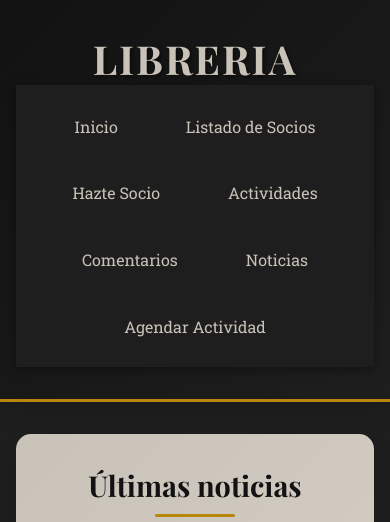
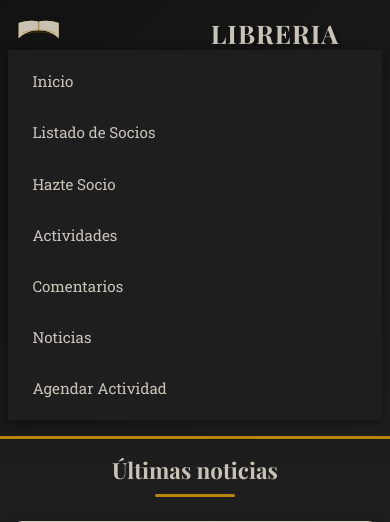
Before and after one commit to JavierMB91/Desarrollo-Web-en-Entorno-Cliente, a PHP site: page / in a window 390 px wide. Shown: the top 522 px of the page. Run offline with PHP 8.4, Linux system fonts and the light colour scheme; data comes from the database, SQL or seed files in the repository.

Commit message:
FINFIFNIFNIFNIFNFI

```diff
--- a/Formulario Club Deportivo/app/css/estilos.css
+++ b/Formulario Club Deportivo/app/css/estilos.css
@@ -202,6 +202,52 @@ section p {
 }
 
 .lista-noticias h2::after {
+    content: '';
+    position: absolute;
+    bottom: 0;
+    left: 50%;
+    transform: translateX(-50%);
+    width: 80px;
+    height: 3px;
+    background: var(--dorado-viejo);
+    border-radius: 2px;
+}
+
+/* Reutilizable para títulos de sección en index.php */
+.titulo-seccion {
+    text-align: center;
+    margin-bottom: 1.5rem;
+    font-family: 'Playfair Display', serif;
+    color: var(--papel-antiguo);
+    font-size: 1.8rem;
+    position: relative;
+    padding-bottom: 0.8rem;
+}
+
+.titulo-seccion::after {
+    content: '';
+    position: absolute;
+    bottom: 0;
+    left: 50%;
+    transform: translateX(-50%);
+    width: 80px;
+    height: 3px;
+    background: var(--dorado-viejo);
+    border-radius: 2px;
+}
+
+/* Estilo para el título de la vista individual de noticia */
+.titulo-noticia {
+    text-align: center;
+    margin-bottom: 1.5rem;
+    font-family: 'Playfair Display', serif;
+    color: var(--papel-antiguo);
+    font-size: 1.8rem;
+    position: relative;
+    padding-bottom: 0.8rem;
+}
+
+.titulo-noticia::after {
     content: '';
     position: absolute;
     bottom: 0;
@@ -1170,3 +1216,69 @@ footer {
     margin-top: auto;
     border-top: 3px solid var(--dorado-viejo);
 }
+
+/* ===== MEDIA QUERIES: RESPONSIVE (MÓVILES, TABLETS, TABLET+ ===== */
+/* Mobile phones (portrait) */
+@media (max-width: 575.98px) {
+    header { padding: 1rem 0.5rem; }
+    .titulo-club { font-size: 1.6rem; letter-spacing: 1px; }
+    .logo-club {
+        position: absolute;
+        left: 8px;
+        transform: translate(0, -5%);
+        height: 54px;
+        max-width: 140px;
+        z-index: 120;
+    }
+    .titulo-con-logo { padding-left: 160px; }
+    .navegador { top: 70px; padding: 0.6rem; }
+    .menu { gap: 0.5rem; flex-direction: column; align-items: stretch; }
+    .menu li a { padding: 0.6rem 0.8rem; font-size: 0.95rem; border-radius: 20px; }
+    main { margin: 1rem auto; padding: 0 0.75rem; }
+    section { padding: 1rem; border-radius: 10px; }
+    .titulo-seccion, .lista-noticias h2, .titulo-noticia { font-size: 1.4rem; }
+    form { padding: 1.2rem; margin: 1rem; max-width: 100%; }
+    .bloque-form input, .bloque-form select, .bloque-form textarea { font-size: 1rem; padding: 0.8rem; }
+    .bloque-form img { width: 100%; max-width: 100%; margin: 1rem 0; }
+    .noticias-grid, .noticias-grid-3 { grid-template-columns: 1fr; }
+    .noticia-card { height: auto; padding: 1rem; }
+    .noticia-card .imagen-noticia { height: 160px; }
+    .servicio-card { flex: 0 0 100%; max-width: 100%; }
+    .servicios-lista { gap: 12px; padding: 0 0.5rem; }
+    .socios-lista { grid-template-columns: 1fr; gap: 12px; }
+    .socio-card { max-width: 100%; min-height: auto; padding: 1rem; }
+    .tarjeta-testimonio { flex: 0 0 100%; }
+    .contenedor-botones { flex-direction: column; gap: 0.5rem; }
+    footer { padding: 1.5rem; font-size: 0.95rem; }
+}
+
+/* Small devices / tablets */
+@media (min-width: 576px) and (max-width: 991.98px) {
+    header { padding: 1.2rem 0.75rem; }
+    .titulo-club { font-size: 2rem; }
+    .logo-club { height: 62px; transform: translate(-190%, -5%); }
+    .menu { gap: 0.75rem; flex-wrap: wrap; justify-content: center; }
+    .menu li a { padding: 0.7rem 1rem; font-size: 1rem; }
+    main { margin: 1.5rem auto; padding: 0 1rem; }
+    section { padding: 1.2rem; }
+    form { max-width: 90%; padding: 1.5rem; }
+    .noticias-grid { grid-template-columns: repeat(2, 1fr); }
+    .noticia-card { height: auto; }
+    .noticia-card .imagen-noticia { height: 180px; }
+    .servicio-card { flex: 0 0 calc(50% - 20px); }
+    .testimonios-lista .tarjeta-testimonio { flex: 0 0 calc(50% - 25px); }
+    .socios-lista { grid-template-columns: repeat(2, 1fr); }
+    footer { padding: 1.75rem; }
+}
+
+/* Medium and larger: ensure comfortable spacing on narrow desktops */
+@media (min-width: 992px) and (max-width: 1199.98px) {
+    main { max-width: 1000px; }
+    .servicio-card { flex: 0 0 calc(33.333% - 20px); }
+    .noticias-grid { grid-template-columns: repeat(3, 1fr); }
+}
+
+/* Utility: ensure images and media scale nicely */
+img, picture, .imagen-noticia { max-width: 100%; height: auto; }
+
+/* Fin Media Queries */
--- a/Formulario Club Deportivo/app/index.php
+++ b/Formulario Club Deportivo/app/index.php
@@ -33,8 +33,8 @@ require_once 'conexion.php';
     <!-- ============================ -->
     <!--          NOTICIAS            -->
     <!-- ============================ -->
+    <h2 class="titulo-seccion">Últimas noticias</h2>
     <section class="lista-noticias">
-    <h2>Últimas noticias</h2>
 
     <?php
         // Solo noticias cuya fecha ya pasó y solo 3
@@ -79,8 +79,8 @@ require_once 'conexion.php';
     <!-- ============================ -->
     <!--        TESTIMONIO            -->
     <!-- ============================ -->
+    <h2 class="titulo-seccion">Testimonio destacado</h2>
     <section class="testimonio">
-    <h2>Testimonio destacado</h2>
 
     <?php
         // Traer 1 testimonio aleatorio con el nombre del autor (uso de alias correcto)
--- a/Formulario Club Deportivo/app/verNoticia.php
+++ b/Formulario Club Deportivo/app/verNoticia.php
@@ -19,7 +19,7 @@ $noticia = $stmt->fetch(PDO::FETCH_ASSOC);
 <link rel="icon" type="image/png" sizes="16x16" href="favicon/favicon-16x16.png">
 <link rel="shortcut icon" href="favicon/favicon.ico">
 <link rel="stylesheet" href="css/estilos.css">
-<title><?= htmlspecialchars($noticia["titulo"]) ?></title>
+<title>Noticias</title>
 </head>
 <body class="noticia-body">
 <div class="container">
@@ -27,12 +27,13 @@ $noticia = $stmt->fetch(PDO::FETCH_ASSOC);
 <header>
     <div class="titulo-con-logo">
         <img src="uploads/logo/logo.svg" alt="Logo" class="logo-club">
-        <h1 class="titulo-club"><?= htmlspecialchars($noticia["titulo"]) ?></h1>
+        <h1 class="titulo-club">Noticias</h1>
     </div>
     <div id="nav"></div>
 </header>
 
 <main class="ver-noticia">
+    <h2 class="titulo-noticia"><?= htmlspecialchars($noticia["titulo"]) ?></h2>
     <article class="noticia-detalle">
         <!-- La imagen ahora es clicable -->
         <img id="imagenNoticia" src="uploads/noticias/<?= htmlspecialchars($noticia['imagen']) ?>" alt="<?= htmlspecialchars($noticia['titulo']) ?>" class="imagen-noticia clickable">
```
